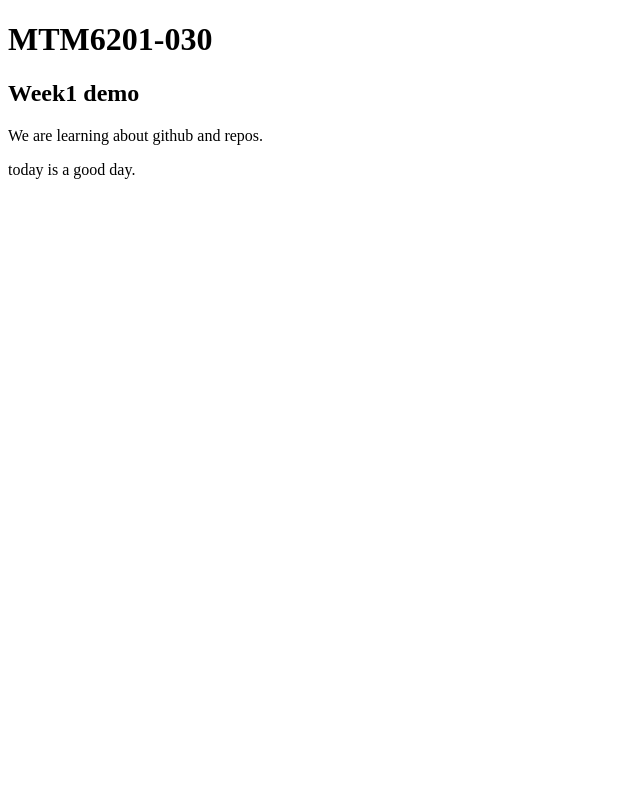
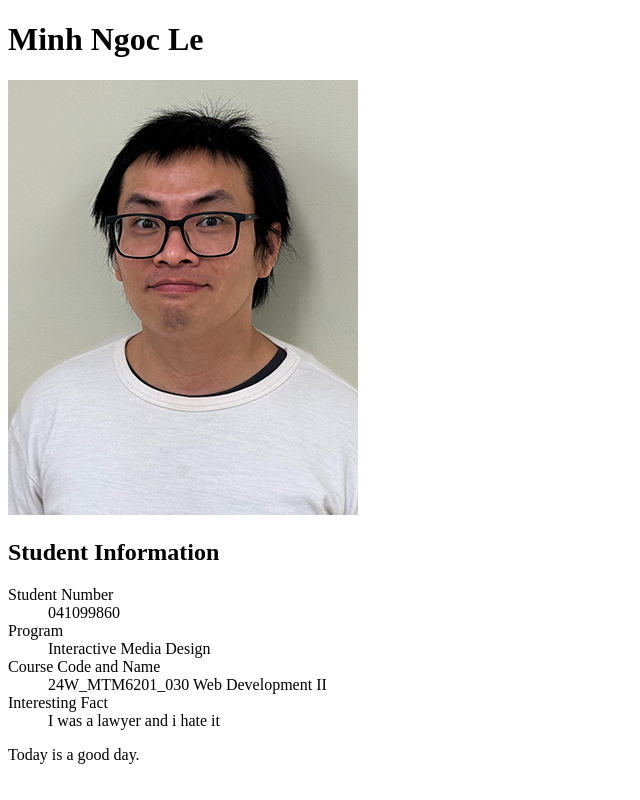
Before and after one commit to le000259/mtm6201-week1, a plain HTML site: page index.html in a window 1280 px wide. Shown: the whole page, without its empty margins (0-640 px from the left). Drawn offline with Linux system fonts and the light colour scheme.

Commit message:
add index.html

```diff
--- a/index.html
+++ b/index.html
@@ -3,18 +3,28 @@
 <head>
     <meta charset="UTF-8">
     <meta name="viewport" content="width=device-width, initial-scale=1.0">
-    <title>MTM6201-030</title>
+    <title>Minh Ngoc Le</title>
 </head>
 <body>
     <header>
-        <h1>MTM6201-030</h1>
+        <h1>Minh Ngoc Le</h1>
     </header>
     <main>
-        <h2>Week1 demo</h2>
-        <p>We are learning about github and repos.</p>
+        <img src="./image/profilepic.JPG" alt="Patrick Minh Ngoc Le" title="Minh Ngoc Le">
+        <h2>Student Information</h2>
+        <dl>
+            <dt>Student Number</dt>
+            <dd>041099860</dd>
+            <dt>Program</dt>
+            <dd>Interactive Media Design</dd>
+            <dt>Course Code and Name</dt>
+            <dd>24W_MTM6201_030 Web Development II</dd>
+            <dt>Interesting Fact</dt>
+            <dd>I was a lawyer and i hate it</dd>
+        </dl>
     </main>
     <footer>
-        <p>today is a good day.</p>
+        <p>Today is a good day.</p>
     </footer>
 </body>
 </html>
```
Also changed, not shown: image/profilepic.jpg (added), 1 other file.
